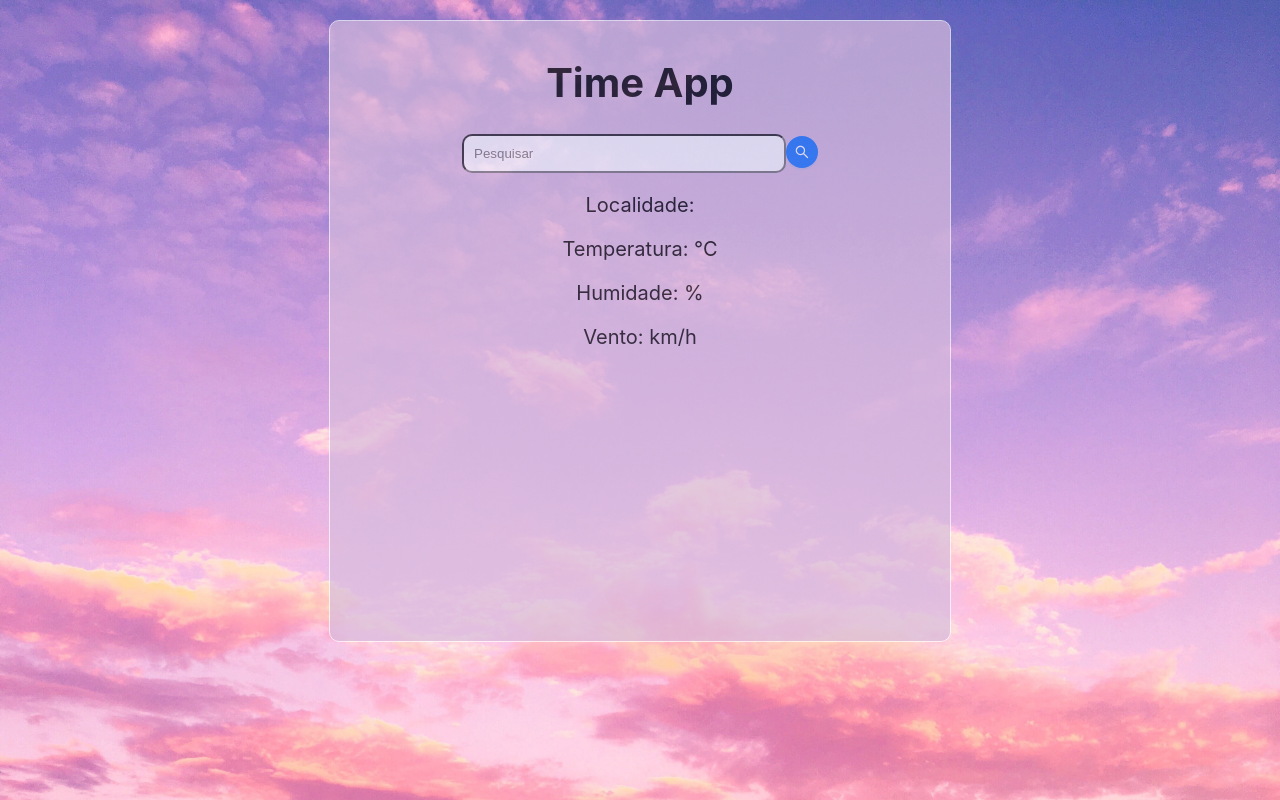
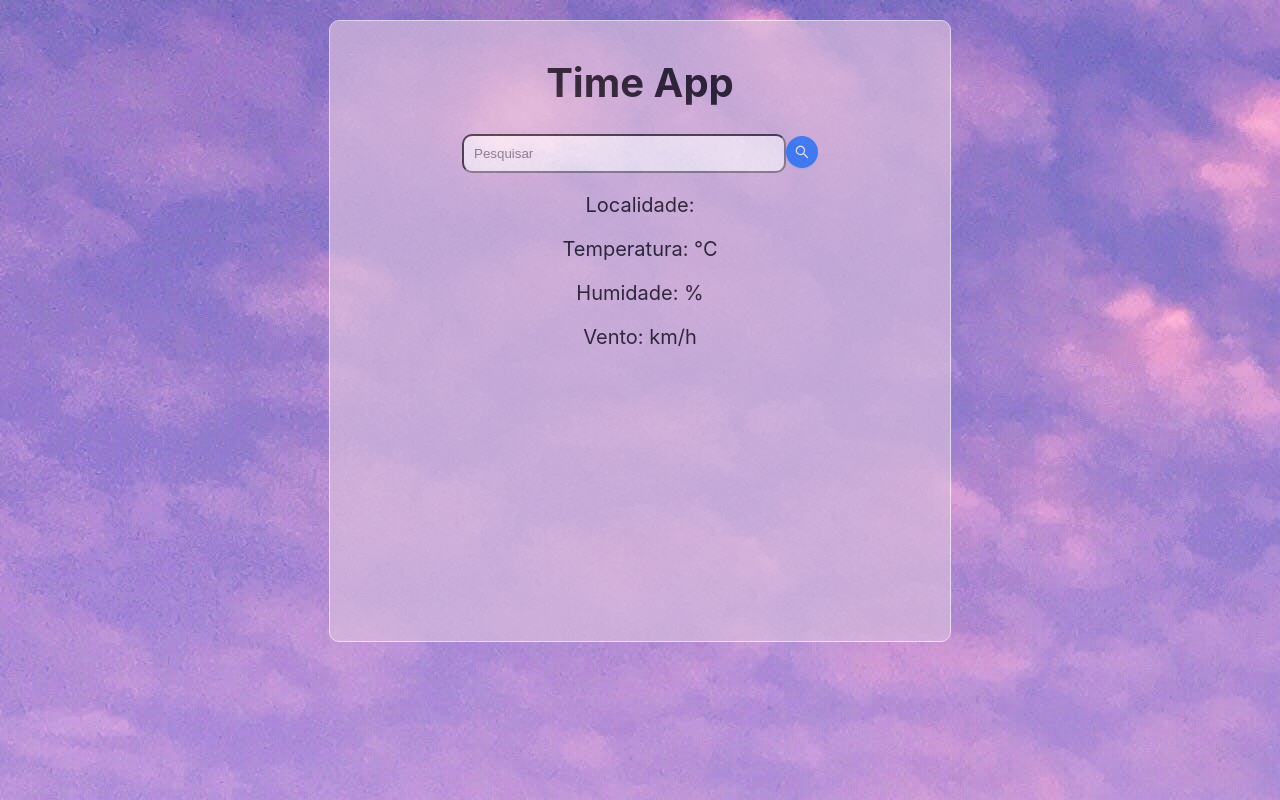
Before and after one commit to Isaiasdesemvolvedor/Clim-tico, a React (Create React App) app: page / in a window 1280 px wide. Built offline with nearby package versions, Linux system fonts and the light colour scheme.

Commit message:
Update App.css

```diff
--- a/src/App.css
+++ b/src/App.css
@@ -28,7 +28,7 @@ input{
     }
 body{
     background-image: url("pexels-ithalu-dominguez-907485.jpg");
-    background-size: cover;
+
     background-repeat: no-repeat;
 
 }
```
